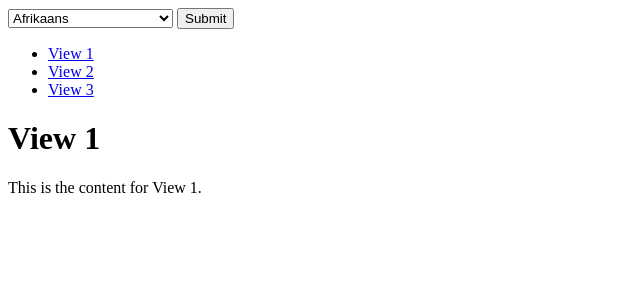
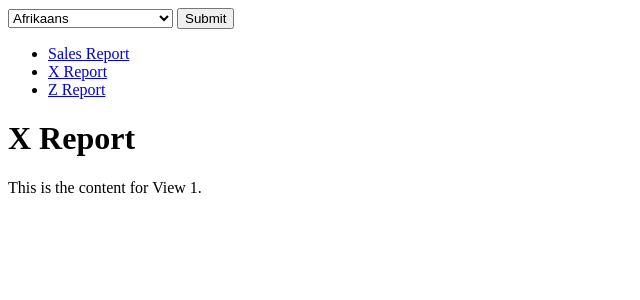
Before and after one commit to CSCE315-Spring23/CSCE315_Project3_11, a Django app: template Project3_11/templates/xReport.html in a window 1280 px wide. Shown: the top 300 px of the page, without its empty margins (0-640 px from the left). Run offline with Django 3.2, Linux system fonts and the light colour scheme; the template is opened without the code that fills it, so the values that code supplies are empty.

Commit message:
set up sales, x, and z reports views/pages

```diff
--- a/Project3_11/pos/urls.py
+++ b/Project3_11/pos/urls.py
@@ -16,7 +16,7 @@ urlpatterns = [
     path('button_testing/', views.button_testing, name='button_testing'),
     path('order_testing/', views.order_testing, name='order_testing'),
     path('reports/', views.reports_page, name='reports'),
-    path('view1/', views.view1, name='view1'),
-    path('view2/', views.view2, name='view2'),
-    path('view3/', views.view3, name='view3'),
+    path('salesReport/', views.salesReport, name='salesReport'),
+    path('xReport/', views.xReport, name='xReport'),
+    path('zReport/', views.zReport, name='zReport'),
 ]
--- a/Project3_11/templates/reports.html
+++ b/Project3_11/templates/reports.html
@@ -1,13 +1,24 @@
 {% extends 'base.html' %}
 {% block content %}
+{#   for reference #}
+{#        JButton salesReportGenerateButton = new JButton("Generate");#}
+{#        JButton xReportGenerateButton = new JButton("Generate");#}
+{#        JButton zReportGenerateButton = new JButton("Generate");#}
+{#        JButton excessGenerateButton = new JButton("Generate");#}
+{#        JButton restockGenerateButton = new JButton("Generate");#}
+{#        JButton whatSalesTogetherGenerateButton = new JButton("Generate");#}
+
     <nav>
       <ul>
-        <li><a href="{% url 'view1' %}">View 1</a></li>
-        <li><a href="{% url 'view2' %}">View 2</a></li>
-        <li><a href="{% url 'view3' %}">View 3</a></li>
+        <li><a href="{% url 'salesReport' %}">Sales Report</a></li>
+        <li><a href="{% url 'xReport' %}">X Report</a></li>
+        <li><a href="{% url 'zReport' %}">Z Report</a></li>
+{#        <li><a href="{% url 'view1' %}">Excess Report</a></li>#}
+{#        <li><a href="{% url 'view2' %}">Restock Report</a></li>#}
+{#        <li><a href="{% url 'view3' %}">What Sales Together Report</a></li>#}
       </ul>
     </nav>
     <div id="content">
-      {% block content2 %}{% endblock %}
+      {% block selectedReportContent %}{% endblock %}
     </div>
 {% endblock %}
--- a/Project3_11/templates/view2.html
+++ b/Project3_11/templates/salesReport.html
@@ -1,6 +1,6 @@
 {% extends 'reports.html' %}
 
-{% block content2 %}
-  <h1>View 2</h1>
+{% block selectedReportContent %}
+  <h1>Sales Report</h1>
   <p>This is the content for View 1.</p>
 {% endblock %}
--- a/Project3_11/templates/xReport.html
+++ b/Project3_11/templates/xReport.html
@@ -1,6 +1,6 @@
 {% extends 'reports.html' %}
 
-{% block content2 %}
-  <h1>View 1</h1>
+{% block selectedReportContent %}
+  <h1>X Report</h1>
   <p>This is the content for View 1.</p>
 {% endblock %}
--- a/Project3_11/templates/view3.html
+++ b/Project3_11/templates/zReport.html
@@ -1,6 +1,6 @@
 {% extends 'reports.html' %}
 
-{% block content2 %}
-  <h1>View 3</h1>
+{% block selectedReportContent %}
+  <h1>Z Report</h1>
   <p>This is the content for View 1.</p>
 {% endblock %}
```
Also changed, not shown: Project3_11/pos/views.py (+7 -7 lines).
